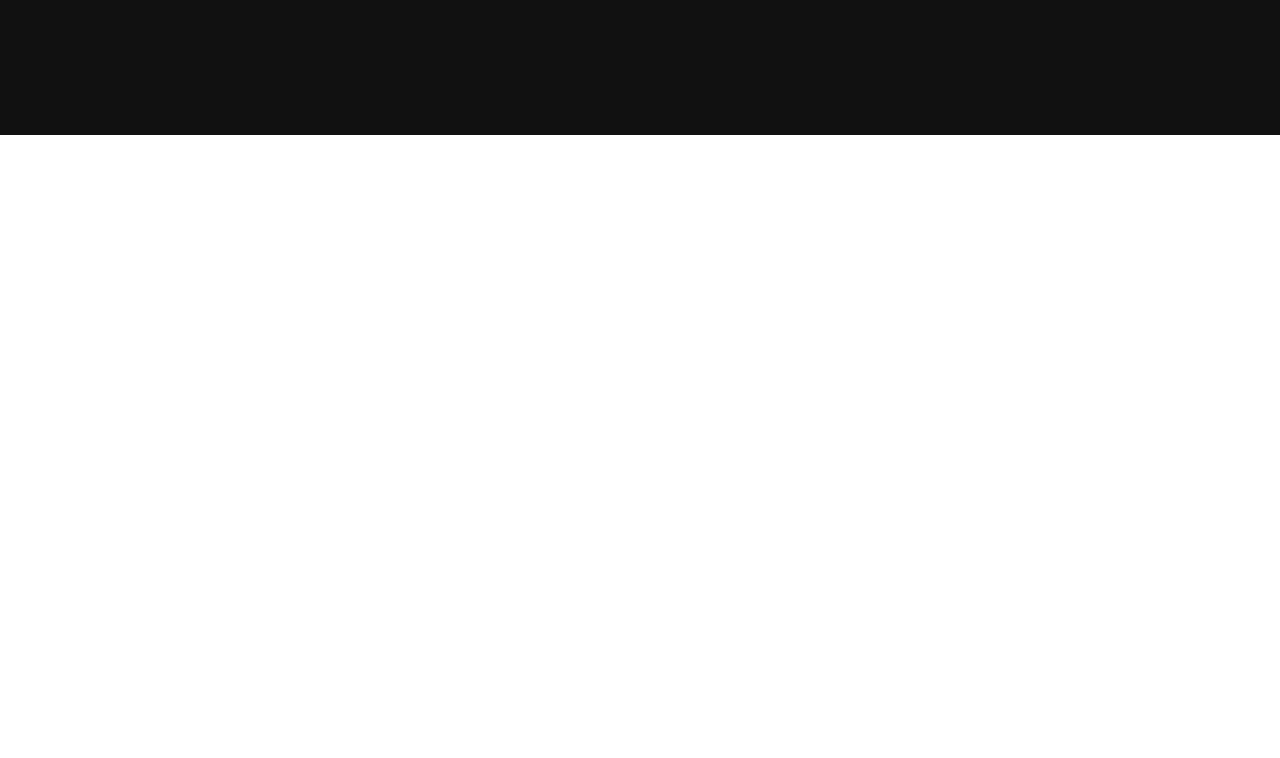
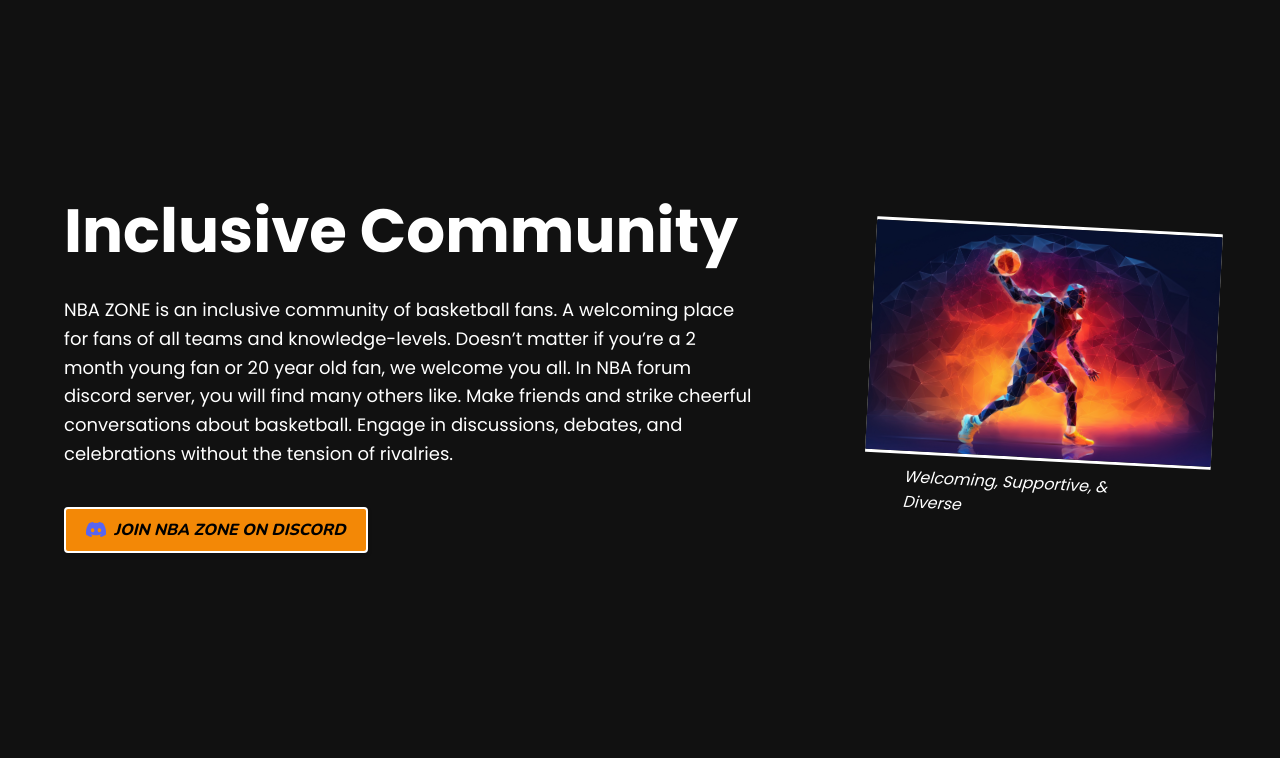
Before and after one commit to dariuswilson/NBA-Zone-Website, a React (Create React App) app in the folder my-app/: page / in a window 1280 px wide. Shown: the part 4280-5038 px from the top of the page. Before the commit the page ends 4415 px from the top, so only its background shows below. Built offline with nearby package versions, Linux system fonts and the light colour scheme.

Commit message:
InclusiveCommunity Component, and the pictureofLegends

```diff
--- a/my-app/src/App.js
+++ b/my-app/src/App.js
@@ -16,6 +16,8 @@
 import AccessNBAStreams from "./components/AccessNBAStreams/AccessNBAStreams";
 import FavoritePlayer from "./components/FavoritePlayer/FavoritePlayer";
 import ChooseTeam from "./components/ChooseTeam/ChooseTeam";
+import InclusiveCommunity from "./components/InclusiveCommunity/InclusiveCommunity";
+import PictureOfNBALegends from "./components/PictureOfNBALegends/PictureOfNBALegends";
 
 function App() {
   return (
@@ -29,6 +31,8 @@
           <GameNights />
           <FavoritePlayer />
           <ChooseTeam />
+          <InclusiveCommunity />
+          <PictureOfNBALegends />
         </main>
         <aside className="sidebar">
           <SidebarCard
@@ -58,7 +62,7 @@
           />
         </aside>
       </div>
-      {/* <Footer /> */}
+      <Footer />
     </div>
   );
 }
--- /dev/null
+++ b/my-app/src/components/InclusiveCommunity/InclusiveCommunity.css
@@ -0,0 +1,92 @@
+/* FONT */
+@import url("https://fonts.googleapis.com/css2?family=Poppins:wght@400;600;700&display=swap");
+@import url("https://fonts.googleapis.com/css2?family=Nunito:wght@800&display=swap");
+
+/* InclusiveCommunity.css */
+.inclusive-community {
+  display: flex;
+  align-items: flex-start;
+  background-color: #111; /* Dark background color for contrast */
+  color: white;
+  padding: 50px 5%; /* Responsive padding */
+  box-sizing: border-box;
+  width: 100%;
+  min-height: 625px;
+}
+
+.inclusive-community-text-content {
+  max-width: 60%; /* Adjust text content max width */
+  margin-right: 10%; /* Space between text and image */
+  margin-top: 0;
+}
+
+.inclusive-community-text-content h2 {
+  font-size: 61px; /* Large font size for the member count */
+  font-family: "Poppins", sans-serif;
+  font-weight: 800;
+  margin-bottom: 20px; /* Space below the heading */
+  margin-top: 0;
+}
+
+.inclusive-community-text-content p {
+  font-family: "Poppins", sans-serif;
+  font-size: 18px; /* Paragraph font size */
+  line-height: 1.6; /* Line height for better readability */
+  margin-top: 0;
+}
+
+.inclusive-community-join-discord-button {
+  display: inline-flex; /* Use flexbox for aligning image and text */
+  align-items: center; /* Center items vertically */
+  background-color: #f38806; /* Discord's brand color */
+  color: black;
+  text-decoration: none;
+  padding: 10px 20px; /* Adjust padding as needed */
+  border-radius: 4px;
+  font-weight: bold;
+  box-shadow: 0 2px 4px rgba(0, 0, 0, 0.2);
+  margin-top: 20px;
+  border: 2px solid white; /* White border around the button */
+  font-family: "Nunito", sans-serif;
+  font-style: italic;
+}
+
+.inclusive-community-discord-logo {
+  width: 20px; /* Adjust width as needed */
+  height: auto; /* Maintain aspect ratio */
+  margin-right: 8px; /* Space between the logo and text */
+}
+
+.inclusive-community-image-content {
+  display: flex; /* Make it a flex container */
+  flex-direction: column; /* Stack children vertically */
+  align-items: center; /* Center children on the cross axis */
+  justify-content: center;
+  max-width: 35%; /* Adjust image content max width */
+  transform: rotate(3deg);
+  overflow: hidden; /* Ensure the overflow from rotation is hidden */
+}
+
+.inclusive-community-image-content img {
+  max-width: 100%; /* Responsive image width */
+  height: auto; /* Maintain aspect ratio */
+  border-radius: 4px; /* Rounded corners for the image */
+  height: 230px;
+  width: 415px;
+  display: block;
+  border: 3px solid white;
+  margin-top: 40px;
+}
+
+.inclusive-community-image-content blockquote {
+  font-family: "Poppins", sans-serif;
+  font-style: italic; /* Italicize the quote */
+  margin-top: 10px; /* Space above the quote */
+}
+
+/* Add global styles to remove default margins */
+body {
+  margin: 0;
+  padding: 0;
+  overflow-x: hidden; /* Hide horizontal scroll */
+}
--- /dev/null
+++ b/my-app/src/components/InclusiveCommunity/InclusiveCommunity.js
@@ -0,0 +1,40 @@
+import React from "react";
+import "./InclusiveCommunity.css";
+import guyHoldingBall from "./guyHoldingBall.jpg"; // Update with the path to your image
+import discordIcon from "../Header/discordlogo.png"; // Make sure the path is correct
+
+function InclusiveCommunity() {
+  return (
+    <section className="inclusive-community">
+      <div className="inclusive-community-text-content">
+        <h2>Inclusive Community</h2>
+        <p>
+          NBA ZONE is an inclusive community of basketball fans. A welcoming
+          place for fans of all teams and knowledge-levels. Doesn’t matter if
+          you’re a 2 month young fan or 20 year old fan, we welcome you all. In
+          NBA forum discord server, you will find many others like. Make friends
+          and strike cheerful conversations about basketball. Engage in
+          discussions, debates, and celebrations without the tension of
+          rivalries.
+        </p>
+        <a
+          href="https://discord.gg/nbazone"
+          className="inclusive-community-join-discord-button"
+        >
+          <img
+            src={discordIcon}
+            alt="Discord"
+            className="inclusive-community-discord-logo"
+          />{" "}
+          JOIN NBA ZONE ON DISCORD
+        </a>
+      </div>
+      <div className="inclusive-community-image-content">
+        <img src={guyHoldingBall} alt="Basketball Action" />
+        <blockquote>Welcoming, Supportive, & Diverse</blockquote>
+      </div>
+    </section>
+  );
+}
+
+export default InclusiveCommunity;
--- /dev/null
+++ b/my-app/src/components/PictureOfNBALegends/PictureOfNBALegends.css
@@ -0,0 +1,13 @@
+.picture-of-nba-legends {
+  width: 100%; /* Full width of the screen */
+  height: 529px; /* Fixed height */
+  position: relative; /* If you need to position elements inside the div absolutely */
+  overflow: hidden; /* This will hide any part of the image that overflows the 625px height */
+}
+
+.picture-of-nba-legends img {
+  width: 100%; /* Stretch the image to cover the full width */
+  min-height: 529px; /* Ensure the image covers the height */
+  object-fit: cover; /* Cover the div without stretching the image */
+  display: block; /* Remove any space below the image */
+}
--- /dev/null
+++ b/my-app/src/components/PictureOfNBALegends/PictureOfNBALegends.js
@@ -0,0 +1,14 @@
+import React from "react";
+import "./PictureOfNBALegends.css";
+import nbaLegendsImage from "./nbaLegendsImage.jpeg"; // Path to your image
+
+function PictureOfNBALegends() {
+  return (
+    <div className="picture-of-nba-legends">
+      <img src={nbaLegendsImage} alt="NBA Legends" />
+      {/* Additional content can go here */}
+    </div>
+  );
+}
+
+export default PictureOfNBALegends;
```
Also changed, not shown: my-app/src/components/InclusiveCommunity/guyHoldingBall.jpg (added), my-app/src/components/PictureOfNBALegends/nbaLegendsImage.jpeg (added).
